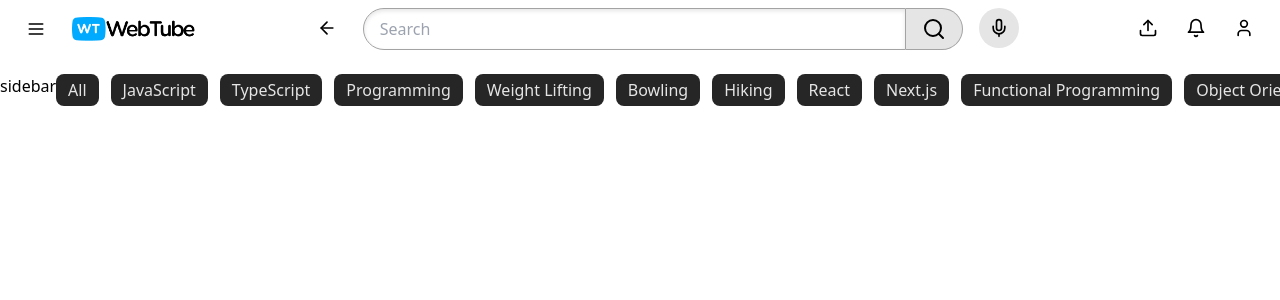
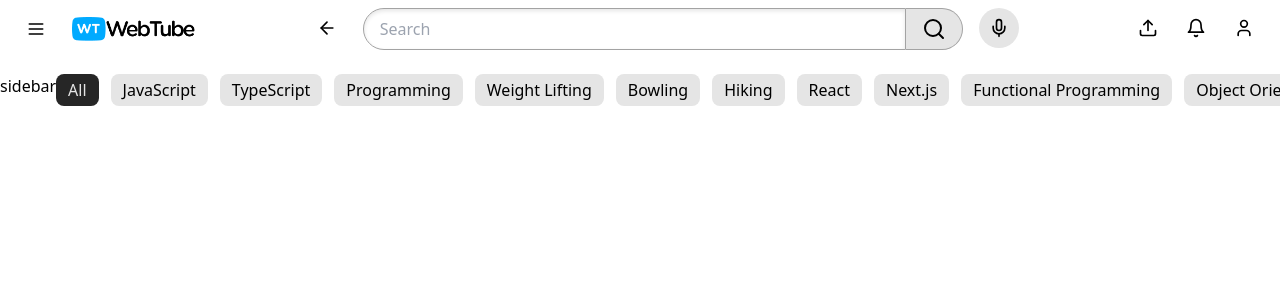
Before and after one commit to VaheStepanyan100/youTube-home-page, a React (Vite) app: page / in a window 1280 px wide. Shown: the top 300 px of the page. Built offline with nearby package versions, Linux system fonts and the light colour scheme.

Commit message:
Make only the  selected categroy dark

```diff
--- a/src/App.tsx
+++ b/src/App.tsx
@@ -1,15 +1,17 @@
-import { CategoryPills } from "./components/CategoryPills";
-import { PageHeader } from "./layout/PageHeader"
-import { categories } from "./data/home";
+import { CategoryPills } from './components/CategoryPills';
+import { PageHeader } from './layout/PageHeader';
+import { categories } from './data/home';
+import { useState } from 'react';
 
 export default function App() {
+  const [selectedCategory, setSelectedCategory] = useState(categories[0]);
   return (
     <div className="max-h-screen flex flex-col">
-     <PageHeader />
+      <PageHeader />
       <div className="grid grid-cols-[auto,1fr] flex-grow-1 overflow-auto">
         <div>sidebar</div>
         <div className="sticky top-0 bg-white z-10 pb-4">
-          <CategoryPills categories={categories} />
+          <CategoryPills categories={categories} selectedCategory={selectedCategory} onSelect={setSelectedCategory} />
         </div>
       </div>
     </div>
--- a/src/components/CategoryPills.tsx
+++ b/src/components/CategoryPills.tsx
@@ -2,16 +2,23 @@ import Button from './Button';
 
 type CategoryPillProps = {
   categories: string[];
+  selectedCategory: string;
+  onSelect: (category: string) => void;
 };
 
-export function CategoryPills({ categories }: CategoryPillProps) {
+export function CategoryPills({
+  categories,
+  selectedCategory,
+  onSelect,
+}: CategoryPillProps) {
   return (
     <div className="overflow-x-hidden relative">
       <div className="flex whitespace-nowrap gap-3 transition-transform w-[max-content]">
         {categories.map((category) => (
           <Button
             key={category}
-            variant="dark"
+            onClick={() => onSelect(category)}
+            variant={selectedCategory === category ? "dark" : "default"}
             className="py-1 px-3 rounded-lg whitespace-nowrap"
           >
             {category}
```
